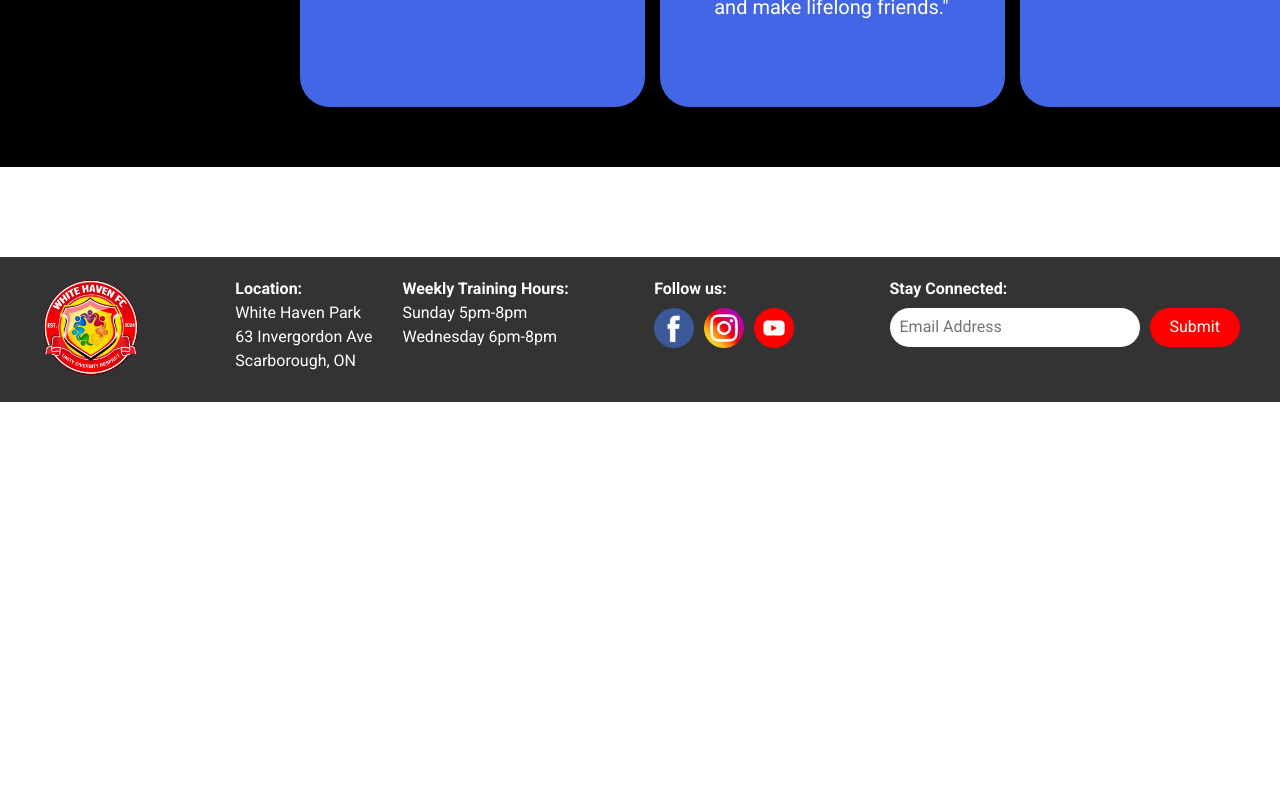
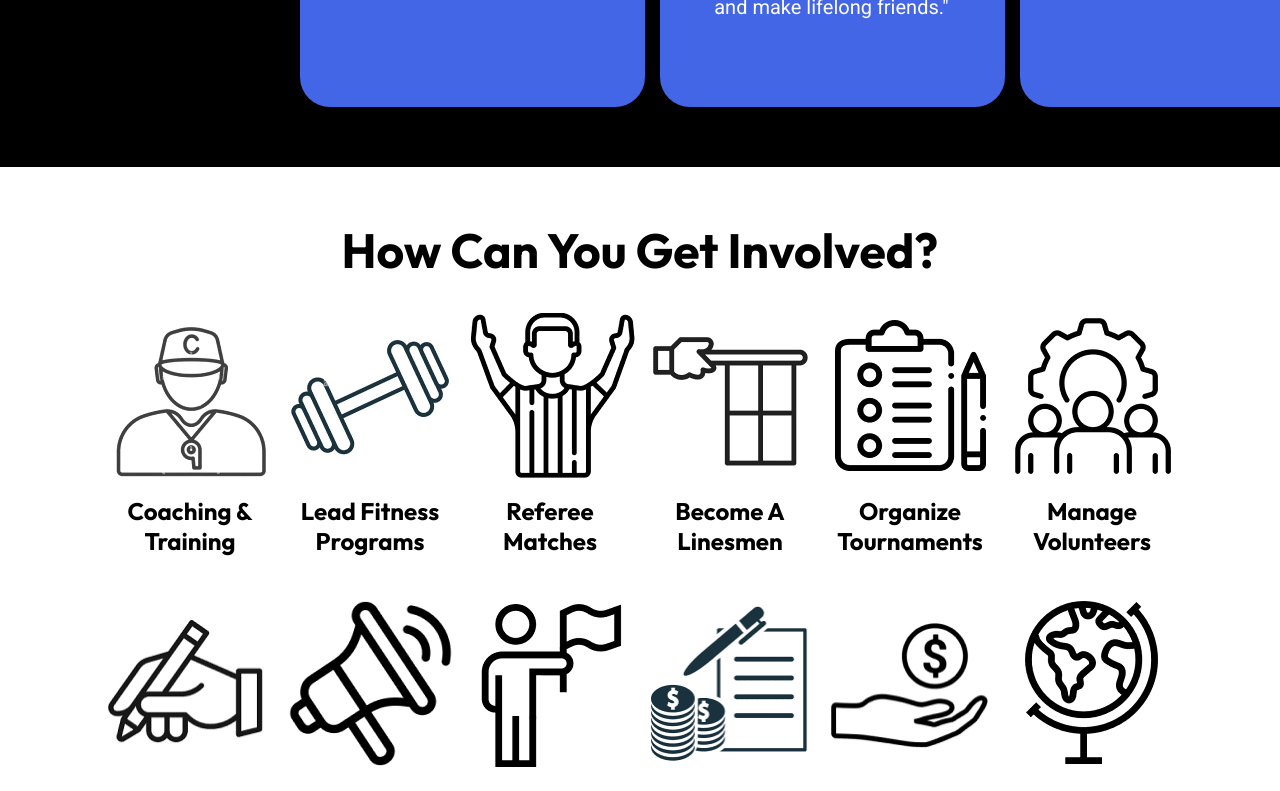
Before and after one commit to ren1290/whcfc-web-dev, an Angular app in the folder WHCFC_Frontend/: page /volunteer in a window 1280 px wide. Shown: the part 3800-4591 px from the top of the page. Before the commit the page ends 4202 px from the top, so only its background shows below. Built offline with nearby package versions, Linux system fonts and the light colour scheme; a web font is replaced by a local one.

Commit message:
Linked component with rest of volunteer page

```diff
--- a/WHCFC_Frontend/src/app/components/volunteer/vol-opportunities/vol-opportunities.component.css
+++ b/WHCFC_Frontend/src/app/components/volunteer/vol-opportunities/vol-opportunities.component.css
@@ -7,7 +7,7 @@
   justify-content: center;
   align-items: flex-start;
   flex-shrink: 1;
-  margin-top: 3820px;
+  margin-top: 4820px;
 }
 
   .volunteer-text1 {
--- a/WHCFC_Frontend/src/app/pages/volunteer/volunteer.component.html
+++ b/WHCFC_Frontend/src/app/pages/volunteer/volunteer.component.html
@@ -4,5 +4,6 @@
     <app-vol-heading></app-vol-heading>
     <app-vol-opportunities></app-vol-opportunities>
     <app-vol-testimonials></app-vol-testimonials>
+    <app-vol-get-involved></app-vol-get-involved>
     </div>
 </div>
--- a/WHCFC_Frontend/src/app/pages/volunteer/volunteer.component.ts
+++ b/WHCFC_Frontend/src/app/pages/volunteer/volunteer.component.ts
@@ -2,11 +2,12 @@ import { Component } from '@angular/core';
 import { VolHeadingComponent } from '../../components/volunteer/vol-heading/vol-heading.component';
 import { VolOpportunitiesComponent } from '../../components/volunteer/vol-opportunities/vol-opportunities.component';
 import { VolTestimonialsComponent } from '../../components/volunteer/vol-testimonials/vol-testimonials.component';
+import { VolGetInvolvedComponent } from '../../components/volunteer/vol-get-involved/vol-get-involved.component';
 
 @Component({
   selector: 'app-volunteer',
   standalone: true,
-  imports: [VolHeadingComponent, VolOpportunitiesComponent, VolTestimonialsComponent],
+  imports: [VolHeadingComponent, VolOpportunitiesComponent, VolTestimonialsComponent, VolGetInvolvedComponent],
   templateUrl: './volunteer.component.html',
   styleUrl: './volunteer.component.css'
 })
```
